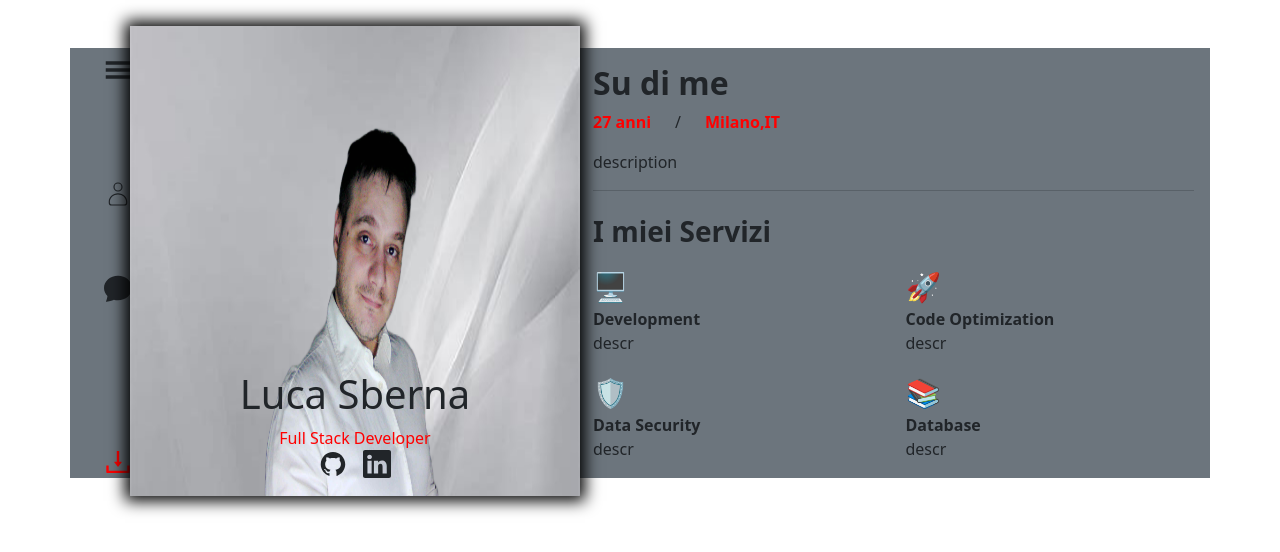
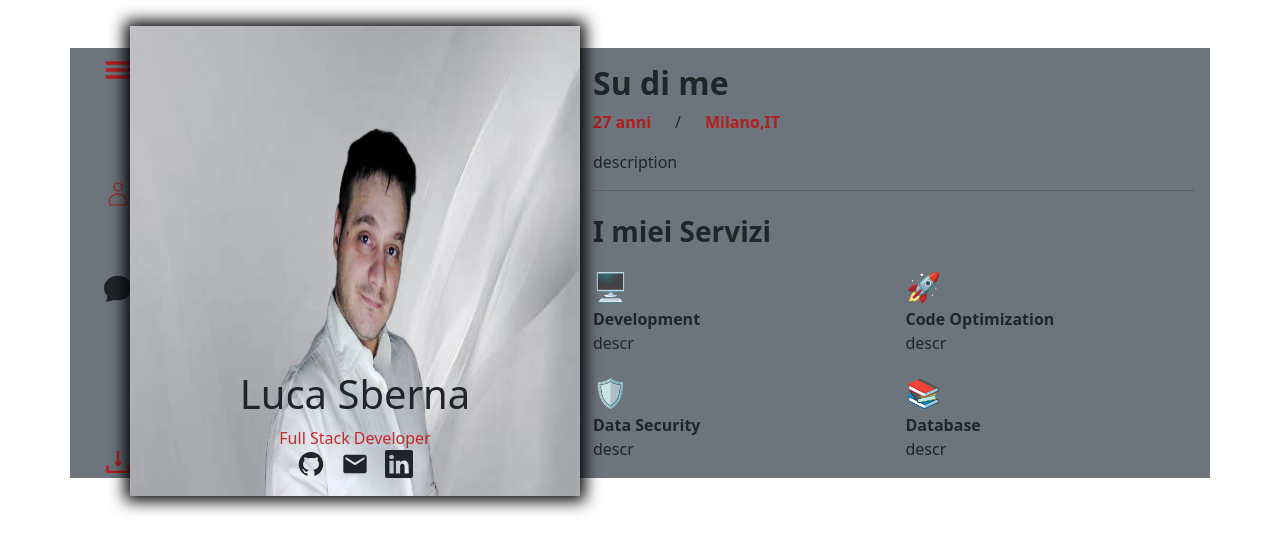
Before and after one commit to Luca-Sberna/PORTFOLIO, a React (Create React App) app in the folder portfolio/: page / in a window 1280 px wide. Shown: the top 552 px of the page. Built offline with nearby package versions, Linux system fonts and the light colour scheme; some icons are missing.

Commit message:
added cv download and link to social

```diff
--- a/portfolio/src/App.jsx
+++ b/portfolio/src/App.jsx
@@ -9,6 +9,8 @@ function App() {
       <BrowserRouter>
         <Routes>
           <Route path="/" element={<Home />} />
+          <Route path="/jobs" element={<Home />} />
+          <Route path="/contact" element={<Home />} />
         </Routes>
       </BrowserRouter>
     </Container>
--- a/portfolio/src/App.scss
+++ b/portfolio/src/App.scss
@@ -2,7 +2,7 @@
   width: 450px;
   height: 470px;
   background-size: cover;
-  z-index: -1;
+  z-index: 1;
   top: -1.4rem;
   box-shadow: 0px 0px 15px 5px black;
 }
@@ -10,8 +10,17 @@
   z-index: 20;
 }
 .template-secondary {
-  z-index: -2;
+  z-index: 0;
 }
 .red {
-  color: red;
+  color: rgba(193, 15, 15, 0.855);
 }
+.img-hover {
+  cursor: pointer;
+  transition: all 0.2s ease-in-out;
+}
+
+.img-hover:hover {
+  transform: scale(1.2);
+  transition: all 0.2s ease-in-out;
+}
--- a/portfolio/src/components/Home.jsx
+++ b/portfolio/src/components/Home.jsx
@@ -3,7 +3,9 @@ import { Col, Container, Row } from "react-bootstrap";
 import Sidebar from "./Sidebar";
 import { AiFillGithub } from "react-icons/ai";
 import { BsLinkedin } from "react-icons/bs";
+import { MdEmail } from "react-icons/md";
 import foto from "../assets/imgs/foto.png";
+import { Link } from "react-router-dom";
 
 const Home = () => {
   return (
@@ -18,8 +20,29 @@ const Home = () => {
             <h1>Luca Sberna</h1>
             <span className="red py-4">Full Stack Developer</span>
             <div className="text-center">
-              <AiFillGithub className="fs-3 me-3" />
-              <BsLinkedin className="fs-3" />
+              <Link
+                target="_blank"
+                to={"https://github.com/Luca-Sberna"}
+                className="text-reset "
+              >
+                <AiFillGithub className="img-hover fs-3 me-3" />
+              </Link>
+              <Link
+                target="_blank"
+                to={`mailto:${"sberna.luca.ibiza@gmail.com"}`}
+                className="text-reset "
+              >
+                <MdEmail className="img-hover fs-3 me-3" />
+              </Link>
+              <Link
+                target="_blank"
+                to={
+                  "https://www.linkedin.com/in/luca-sberna-full-stack-developer/"
+                }
+                className="text-reset _blank"
+              >
+                <BsLinkedin className="img-hover fs-3" />
+              </Link>
             </div>
           </div>
         </Col>
--- a/portfolio/src/components/Sidebar.jsx
+++ b/portfolio/src/components/Sidebar.jsx
@@ -5,30 +5,57 @@ import { GiHamburgerMenu } from "react-icons/gi";
 import { CiUser } from "react-icons/ci";
 import { PiBagSimpleFill } from "react-icons/pi";
 import { BsFillChatFill } from "react-icons/bs";
+import { Link, useLocation } from "react-router-dom";
 
 const Sidebar = () => {
+  const location = useLocation(); // Ottieni la posizione corrente
+
+  // Funzione per verificare se la posizione corrente corrisponde a una pagina specifica
+  const isActivePage = (pathname) => {
+    return location.pathname === pathname;
+  };
+
   return (
     <Row className="flex-column g-5 d-flex align-items-center">
       <Col className="d-flex justify-content-center align-items-center">
-        <GiHamburgerMenu className="fs-3 mt-2" />
+        <Link className="red">
+          <GiHamburgerMenu className="img-hover fs-3 mt-2" />
+        </Link>
       </Col>
       <Col></Col>
       <div className="justify-content-center align-items-center d-flex flex-column ">
         <Col className="flex-grow-1">
-          <CiUser className="fs-3" />
+          <Link
+            to={"/"}
+            className={` ${isActivePage("/") ? "red" : "text-reset"}`}
+          >
+            <CiUser className="img-hover fs-3" />
+          </Link>
         </Col>
         <Col className="flex-grow-1 py-3">
-          <PiBagSimpleFill className="fs-3" />
+          <Link
+            to={"/jobs"}
+            className={` ${isActivePage("/jobs") ? "red" : "text-reset"}`}
+          >
+            <PiBagSimpleFill className="img-hover fs-3" />
+          </Link>
         </Col>
         <Col className="flex-grow-1">
-          <BsFillChatFill className="fs-3" />
+          <Link
+            to={"/contact"}
+            className={` ${isActivePage("/contact") ? "red" : "text-reset"}`}
+          >
+            <BsFillChatFill className="img-hover fs-3" />
+          </Link>
         </Col>
       </div>
 
       <Col></Col>
       <Col></Col>
       <Col className="d-flex justify-content-center align-items-center">
-        <AiOutlineDownload className="fs-2 red" />
+        <a href="/pdf/CV-Luca-Sberna.pdf" download>
+          <AiOutlineDownload className="img-hover fs-2 red" />
+        </a>
       </Col>
     </Row>
   );
```
Also changed, not shown: 1 other file (tests, documents, lock files or other folders).
